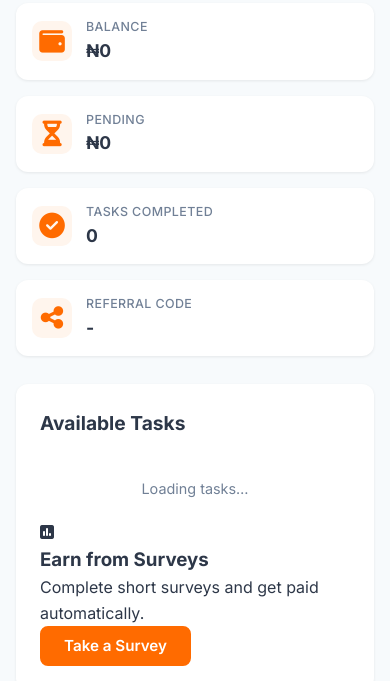
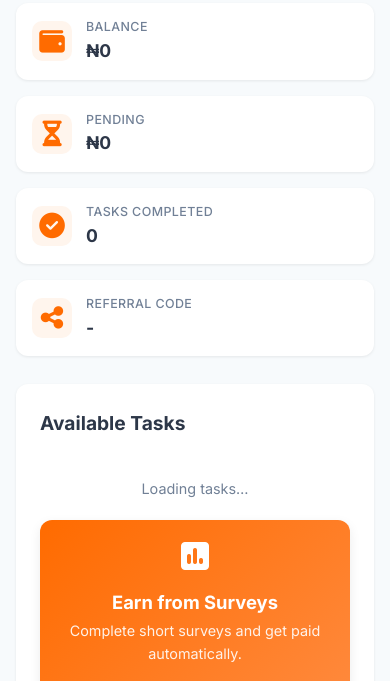
Before and after one commit to gigi-josh/manni, a website: page public/dashboard.html in a window 390 px wide. Shown: the part 151-832 px from the top of the page. Drawn offline with Linux system fonts and the light colour scheme.

Commit message:
Update style.css

```diff
--- a/public/css/style.css
+++ b/public/css/style.css
@@ -671,6 +671,106 @@ textarea {
     display: grid;
     grid-template-columns: repeat(auto-fit, minmax(200px, 1fr));
     gap: 16px;
+}
+.survey-cta {
+    display: flex;
+    align-items: center;
+    justify-content: space-between;
+    gap: 20px;
+    flex-wrap: wrap;
+    background: linear-gradient(135deg, var(--primary) 0%, #FF8C42 100%);
+    color: var(--white);
+    padding: 20px 24px;
+    border-radius: var(--radius);
+    box-shadow: var(--shadow);
+    margin-bottom: 28px;
+}
+
+.survey-cta-content {
+    display: flex;
+    align-items: center;
+    gap: 16px;
+    min-width: 0;
+    flex: 1;
+}
+
+.survey-cta-content i {
+    font-size: 2rem;
+    flex-shrink: 0;
+}
+
+.survey-cta-content h3 {
+    font-size: 1.15rem;
+    font-weight: 700;
+    margin-bottom: 2px;
+}
+
+.survey-cta-content p {
+    font-size: 0.9rem;
+    opacity: 0.9;
+}
+
+.survey-cta .btn {
+    background: var(--white);
+    color: var(--primary);
+    border-color: var(--white);
+    flex-shrink: 0;
+}
+
+.survey-cta .btn:hover {
+    background: var(--primary-light);
+    border-color: var(--primary-light);
+}
+
+/* Survey page */
+.survey-page {
+    padding: 32px 0 60px;
+}
+
+.survey-page h1 {
+    font-size: clamp(1.5rem, 3vw, 2rem);
+    font-weight: 700;
+    margin-bottom: 8px;
+}
+
+.survey-intro {
+    color: var(--accent);
+    margin-bottom: 24px;
+    font-size: 0.95rem;
+}
+
+.survey-frame-container {
+    background: var(--white);
+    border-radius: var(--radius);
+    box-shadow: var(--shadow-sm);
+    overflow: hidden;
+    min-height: 600px;
+    display: flex;
+    align-items: center;
+    justify-content: center;
+    padding: 0;
+}
+
+.survey-iframe {
+    width: 100%;
+    border: none;
+    display: block;
+    min-height: 1000px;
+}
+
+@media (max-width: 640px) {
+    .survey-cta {
+        flex-direction: column;
+        align-items: stretch;
+        text-align: center;
+    }
+    .survey-cta-content {
+        flex-direction: column;
+        text-align: center;
+    }
+    .survey-cta .btn {
+        width: 100%;
+    }
 }
 
 .stat-card {
```
